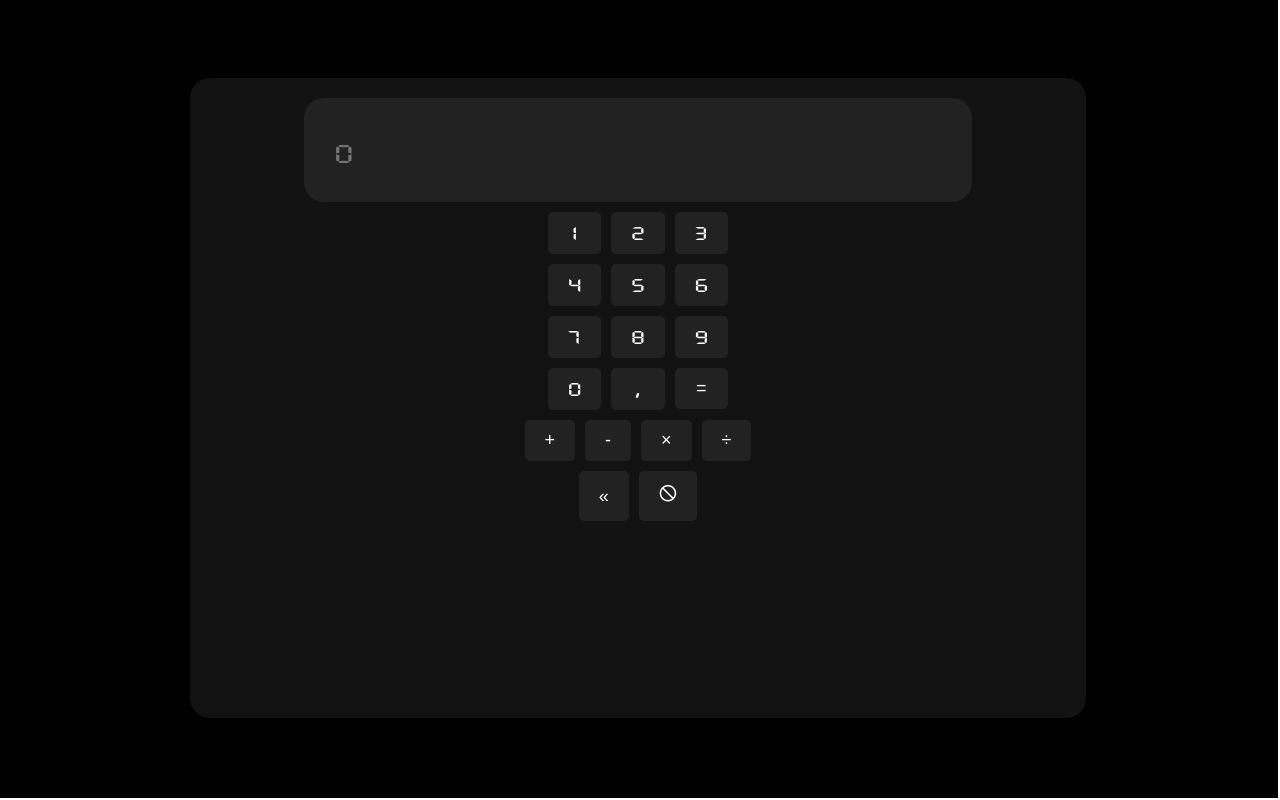
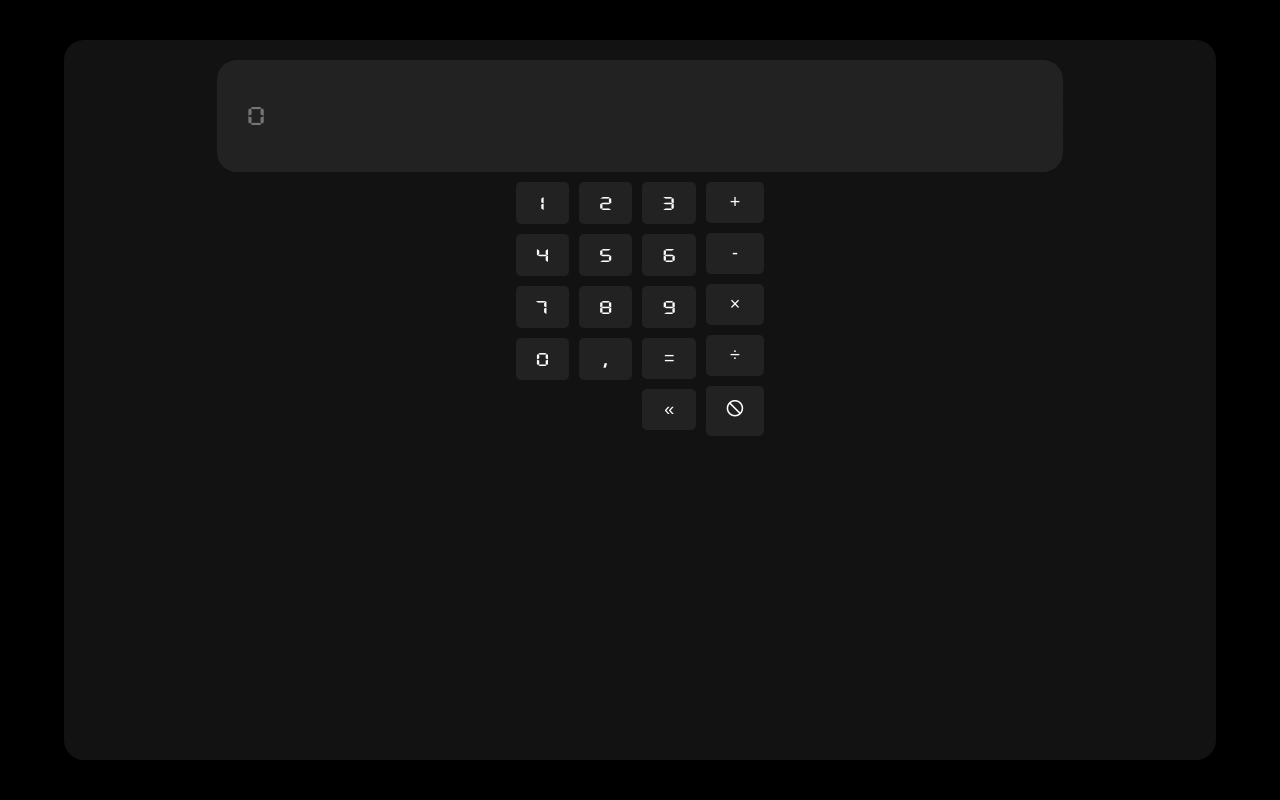
Before and after one commit to andrea-chirillano/Calculator, an Angular app: page / in a window 1280 px wide. Built offline with nearby package versions, Linux system fonts and the light colour scheme.

Commit message:
Fix: position buttons

```diff
--- a/src/app/components/calculator/calculator.component.css
+++ b/src/app/components/calculator/calculator.component.css
@@ -8,13 +8,12 @@
   display: flex;
   justify-content: center;
   align-items: center;
-  height: 100vh;
-  width: 100vw;
-  margin: 0px;
-  margin-top: -10px;
-  margin-left: -10px;
-  margin-right: -10px;
-  margin-bottom: -35px;
+  position: fixed;
+  top: 0;
+  left: 0;
+  width: 100%;
+  height: 100%;
+  z-index: -1;
 }
 
 .calculator {
@@ -22,8 +21,8 @@
   flex-direction: column;
   align-items: center;
   background-color: rgb(18, 18, 18);
-  height: 80vh;
-  width: 70vw;
+  height: 90vh;
+  width: 90vw;
   margin: 0;
   border-radius: 20px;
 }
@@ -63,11 +62,6 @@
 .digit-column {
   display: flex;
   flex-direction: column;
-}
-
-.operators{
-  display: flex;
-  flex-direction: row;
 }
 
 .digit-button {
--- a/src/app/components/calculator/calculator.component.html
+++ b/src/app/components/calculator/calculator.component.html
@@ -23,17 +23,16 @@
             <button class="digit-button" (click)="handleOperatorClick('6')">6</button>
             <button class="digit-button" (click)="handleOperatorClick('9')">9</button>
             <button class="digit-button-equal" (click)="handleOperatorClick('=')">=</button>
+            <button class="operator-button" (click)="handleOperatorClick('«')">«</button>
           </div>
-        </div>
-        <div class="operators">
-          <button class="operator-button" (click)="handleOperatorClick('+')">+</button>
-          <button class="operator-button" (click)="handleOperatorClick('-')">-</button>
-          <button class="operator-button" (click)="handleOperatorClick('*')">×</button>
-          <button class="operator-button" (click)="handleOperatorClick('/')">÷</button>
-        </div>
-        <div class="operators">
-          <button class="operator-button" (click)="handleOperatorClick('«')">«</button>
-          <button class="operator-button" (click)="handleOperatorClick('🛇')">🛇</button>
+          <div class="digit-column">
+            <button class="operator-button" (click)="handleOperatorClick('+')">+</button>
+            <button class="operator-button" (click)="handleOperatorClick('-')">-</button>
+            <button class="operator-button" (click)="handleOperatorClick('*')">×</button>
+            <button class="operator-button" (click)="handleOperatorClick('/')">÷</button>
+            <button class="operator-button" (click)="handleOperatorClick('🛇')">🛇</button>
+          </div>
+
         </div>
     </div>
 </div>
```
